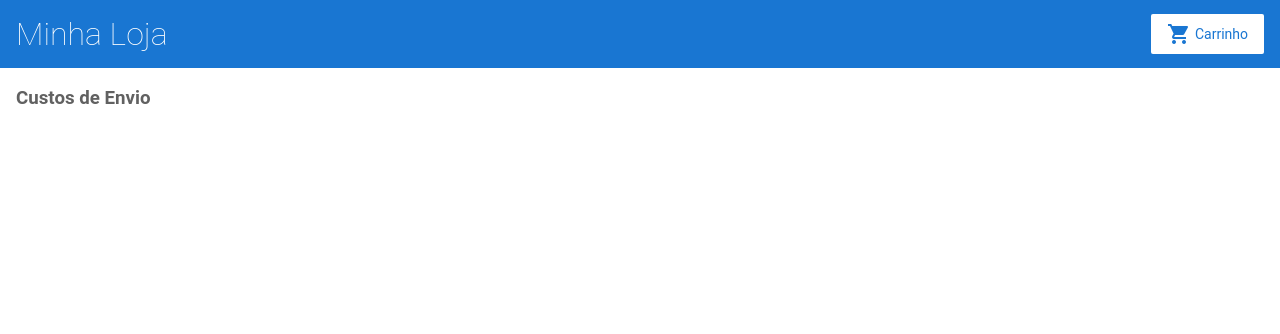
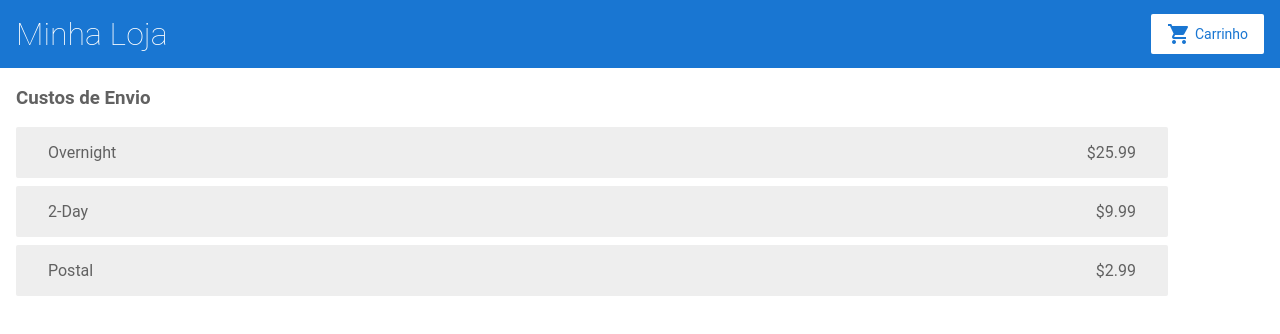
Before and after one commit to DgbDiego/angular-7c6gtv, an Angular app: page /shipping in a window 1280 px wide. Shown: the top 334 px of the page. Built offline with nearby package versions, Linux system fonts and the light colour scheme.

Commit message:
2 files modified

```diff
--- a/src/app/shipping/shipping.component.html
+++ b/src/app/shipping/shipping.component.html
@@ -1,6 +1,6 @@
 <h3>Custos de Envio</h3>
 
 <div class="shipping-item" *ngFor="let shipping of shippingCosts | async">
-  <span>{{ shipping.type}} </span>
-  <span>{{ shipping.price | currency}} </span>
+  <span>{{ shipping.type }}</span>
+  <span>{{ shipping.price | currency}}</span>
 </div>
--- a/src/app/shipping/shipping.component.ts
+++ b/src/app/shipping/shipping.component.ts
@@ -7,14 +7,14 @@ import { CartService } from '../cart.service';
   styleUrls: ['./shipping.component.css']
 })
 export class ShippingComponent implements OnInit {
-  shippingCost;
+  shippingCosts;
 
   constructor(
     private cartService: CartService
   ) { }
 
   ngOnInit() {
-    this.shippingCost = this.cartService.getShippingPrices();
+    this.shippingCosts = this.cartService.getShippingPrices();
   }
 
 }
```
